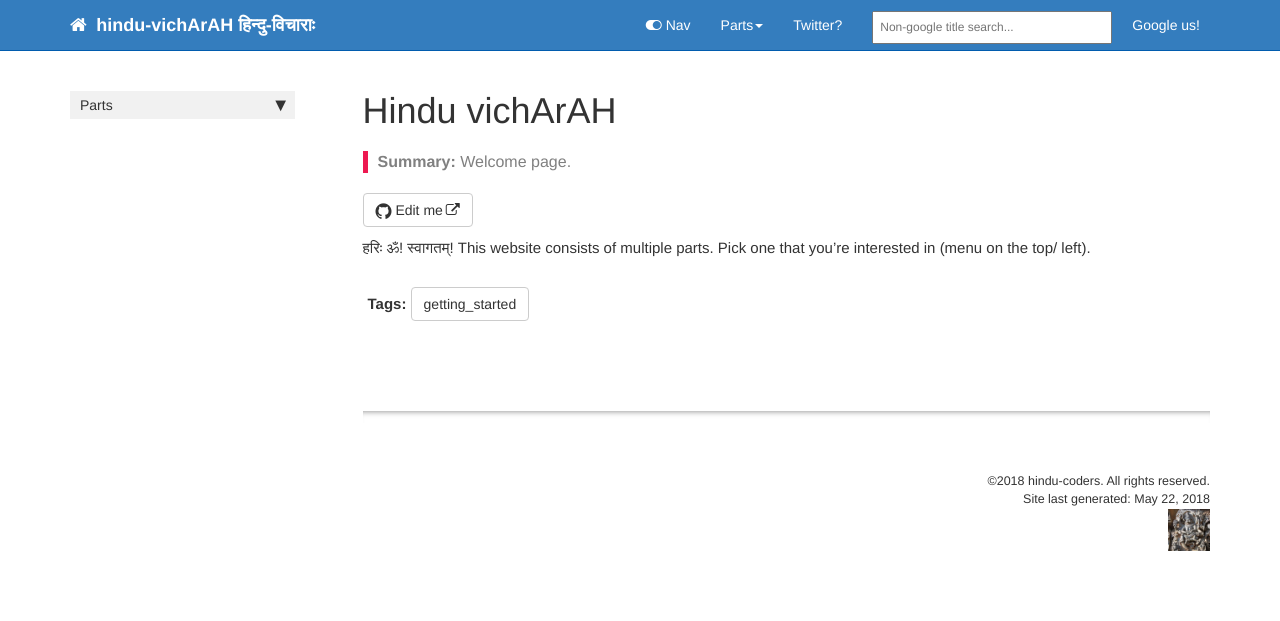
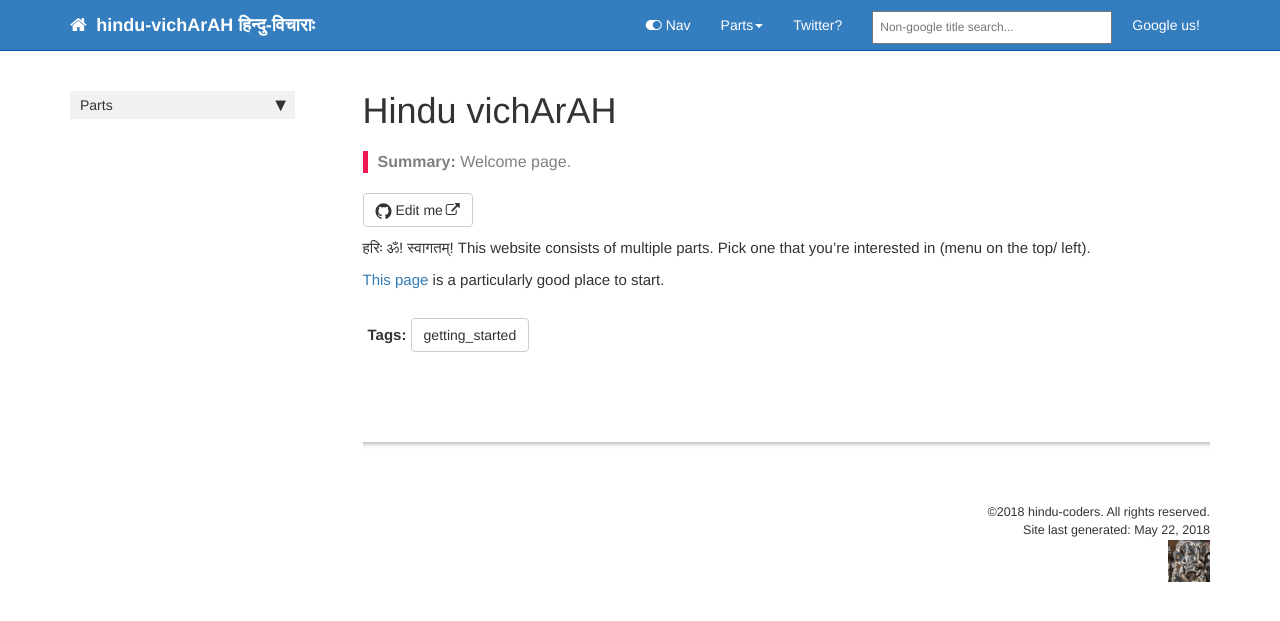
Before and after one commit to somasushma/hindutva.github.io, a Jekyll site: the page built from index.md, in a window 1280 px wide. Shown: the top 621 px of the page. Built offline with Jekyll 4.4.1, drawn with Linux system fonts in a browser that asks for light colours; nearby versions of some CDN libraries; comment, search, counter and statistics services are not loaded.

Commit message:
Better start page.

```diff
--- a/index.md
+++ b/index.md
@@ -9,3 +9,5 @@ summary: Welcome page.
 
 हरिः ॐ! स्वागतम्!
 This website consists of multiple parts. Pick one that you're interested in (menu on the top/ left).
+
+[This page]({{site.baseurl}}/pages/hindutvam/hinduism/introduction.html) is a particularly good place to start.
```
